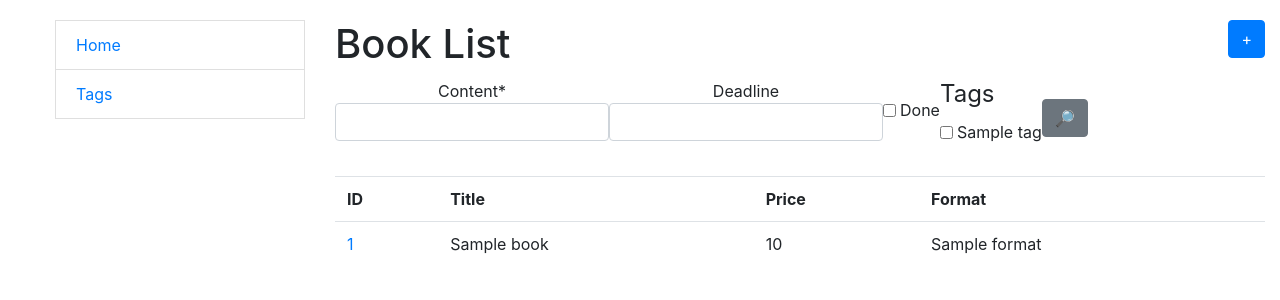
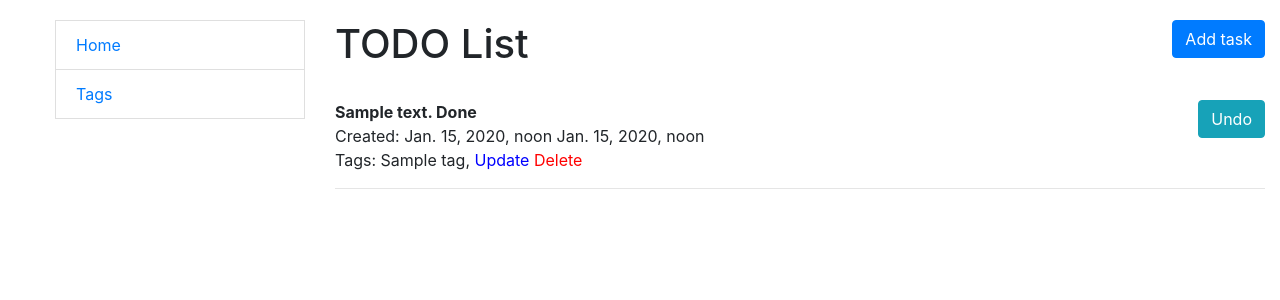
Before and after one commit to V-Shkrobatskyi/Todo-list, a Django app: template templates/tasks/task_list.html in a window 1280 px wide. Shown: the top 300 px of the page. Run offline with Django 5.2, Linux system fonts and the light colour scheme; tables that the repository leaves empty hold one stand-in row (values such as "Sample post"); the template is opened without the code that fills it: values that come from a table or form of the project are taken from there, most other values are stand-ins (such as "Sample title", 1, 10 or a date in 2020); some libraries are stand-ins or nearby versions.

Commit message:
change index.html to task_list.html in templates

```diff
--- a/templates/tasks/task_list.html
+++ b/templates/tasks/task_list.html
@@ -2,41 +2,37 @@
 {% load crispy_forms_filters %}
 
 {% block content %}
-  <h1>Book List <a class="btn btn-primary" style="float: right" href="{% url 'tasks:book-create' %}">+</a></h1>
-  <form method="get" action="" class="form-inline">
-    {{ search_form|crispy }}
-    <input class="btn btn-secondary" type="submit" value="🔎">
-  </form>
-  {% if book_list %}
-<!--    <ul>-->
-<!--      {% for book in book_list %}-->
-<!--        <li><a href="{{ book.get_absolute_url }}">{{ book.title }} ({{ book.price }}, {{ book.format }})</a></li>-->
-<!--      {% endfor %}-->
-<!--    </ul>-->
-    <table class="table">
-      <tr>
-        <th>ID</th>
-        <th>Title</th>
-        <th>Price</th>
-        <th>Format</th>
-      </tr>
-      {% for book in book_list %}
-        <tr>
-          <td>
-            <a href="{{ book.get_absolute_url }}">{{ book.id }}</a>
-          </td>
-          <td>
-             {{ book.title }}
-          </td>
-          <td>
-            {{ book.price }}
-          </td>
-          <td>
-            {{ book.format }}
-          </td>
-        </tr>
-      {% endfor %}
-    </table>
+  <h1>TODO List <a class="btn btn-primary" style="float: right" href="{% url 'tasks:task-create' %}">Add task</a></h1>
+  <br>
 
-  {% endif %}
+  {% for task in task_list %}
+    <strong>{{ task.content }} {{ task.done|yesno:"Done,Not done" }}</strong>
+    <form action="{% url 'tasks:task-change-status' pk=task.id %}" method="post" style="float: right">
+      {% csrf_token %}
+      {% if task.done %}
+        <input class="btn btn-info w-auto me-2" type="submit" value="Undo">
+      {% else %}
+        <input class="btn btn-danger w-auto me-2" type="submit" value="Complete">
+      {% endif %}
+    </form>
+
+    <br>
+    Created: {{ task.datetime }}
+    {% if task.deadline %}
+      {{ task.deadline }}
+    {% endif %}
+    <br>
+    Tags:
+    {% for tag in task.tags.all %}
+      {{ tag.name }},
+    {% endfor %}
+    <a style="color: blue" href="{% url 'tasks:task-update' pk=task.id %}">
+      Update
+    </a>
+    <a style="color: red" href="{% url 'tasks:task-delete' pk=task.id %}">
+      Delete
+    </a>
+    <hr>
+  {% endfor %}
+
 {% endblock %}
```
Also changed, not shown: templates/tasks/index.html (deleted, +0 -19 lines).
